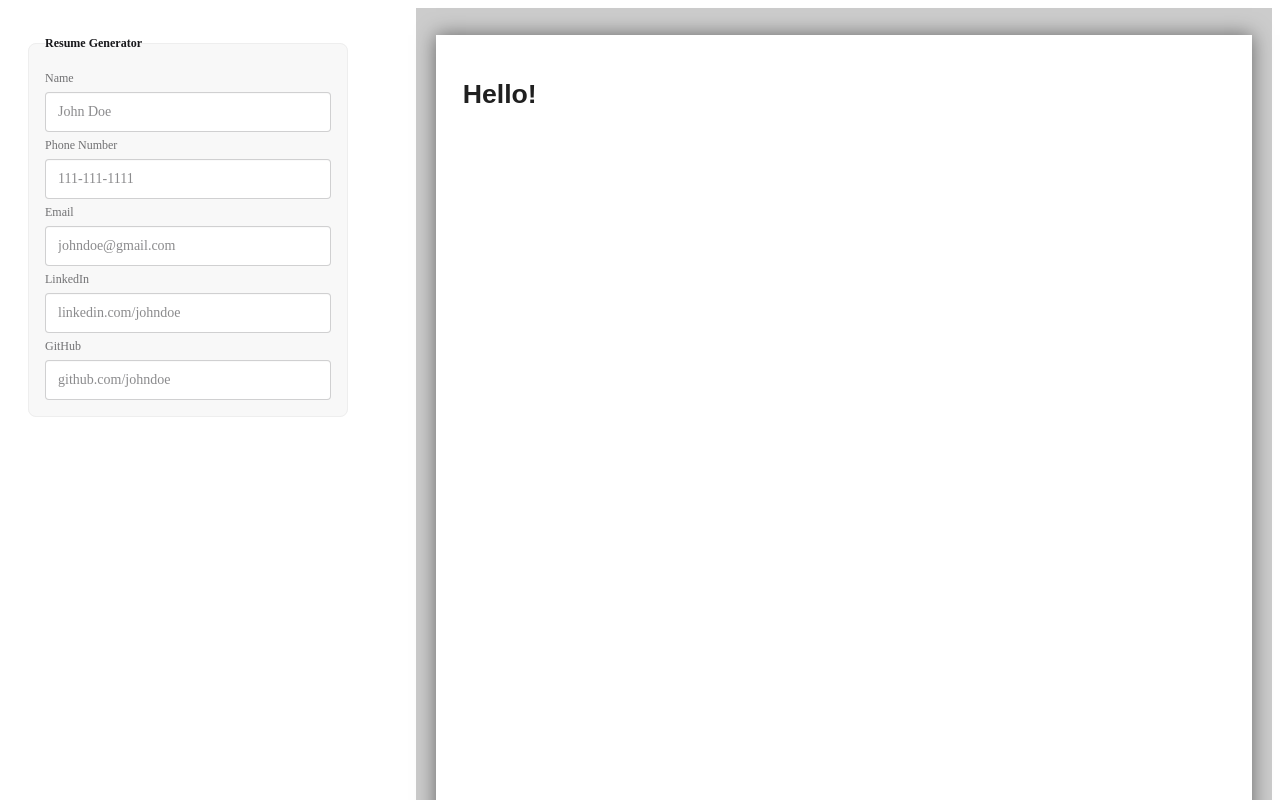
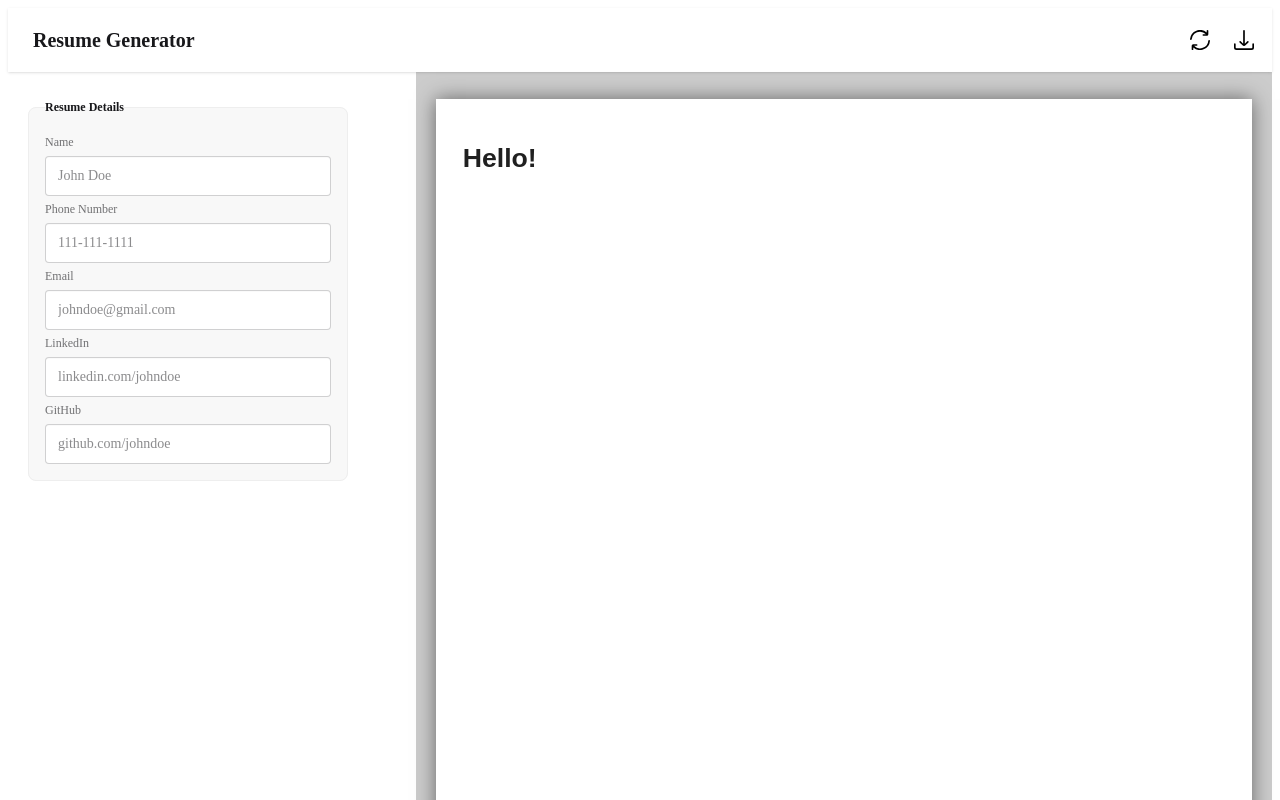
Before and after one commit to stelleron/resume-builder, a Svelte app in the folder frontend/: page / in a window 1280 px wide. Shown: the top 800 px of the page. Built offline with nearby package versions, Linux system fonts and the light colour scheme.

Commit message:
Committing

```diff
--- a/frontend/src/App.svelte
+++ b/frontend/src/App.svelte
@@ -1,6 +1,7 @@
 <script lang="ts">
   import ResumePreview from "./lib/ResumePreview.svelte";
   import HeaderForm from "./lib/HeaderForm.svelte";
+  import Navbar from "./lib/Navbar.svelte"
 </script>
 
 <style>
@@ -10,6 +11,7 @@
   }
 </style>
 
+<Navbar></Navbar>
 <div id="resume-cont">
   <HeaderForm/>
   <ResumePreview/>
--- a/frontend/src/lib/HeaderForm.svelte
+++ b/frontend/src/lib/HeaderForm.svelte
@@ -5,7 +5,7 @@
 <main>
   <div class="section-box">
     <fieldset class="fieldset bg-base-200 border-base-300 rounded-box w-xs border p-4">
-      <legend class="fieldset-legend">Resume Generator</legend>
+      <legend class="fieldset-legend">Resume Details</legend>
 
       <label class="label">Name</label>
       <input type="text" class="input" placeholder="John Doe" />
--- /dev/null
+++ b/frontend/src/lib/Navbar.svelte
@@ -0,0 +1,20 @@
+<style>
+  @import '../styles/App.css';
+</style>
+
+
+<main>
+    <div class="navbar bg-base-100 shadow-sm">
+    <div class="flex-1">
+        <h1 class="btn btn-ghost text-xl">Resume Generator</h1>
+    </div>
+    <div class="flex-none">
+        <button class="btn btn-square btn-ghost">
+            <img src="src/assets/refresh.svg" alt="Compile" class="inline-block h-5 w-5 stroke-current"/>
+        </button>
+        <button class="btn btn-square btn-ghost">
+            <img src="src/assets/download.svg" alt="Download" class="inline-block h-5 w-5 stroke-current"/>
+        </button>
+    </div>
+    </div>
+</main>
```
Also changed, not shown: frontend/src/assets/download.svg (added), frontend/src/assets/refresh.svg (added).
